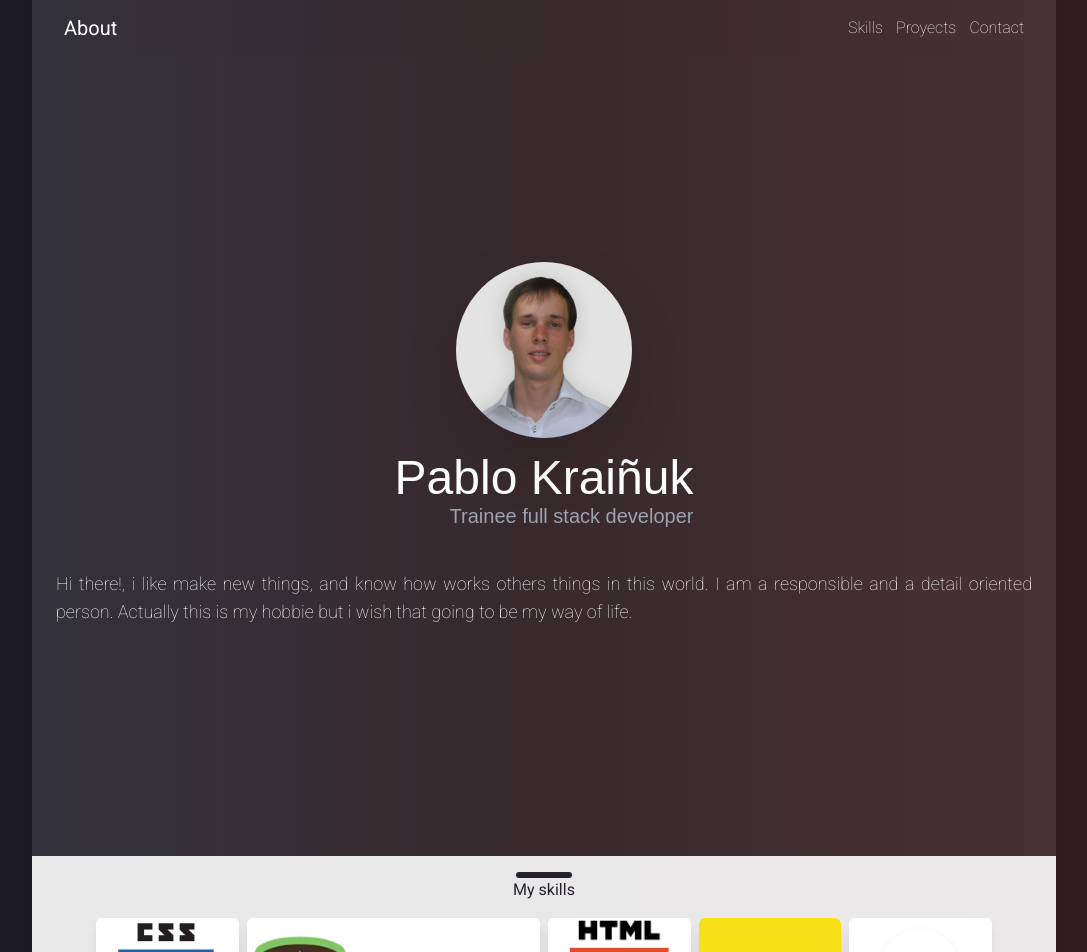
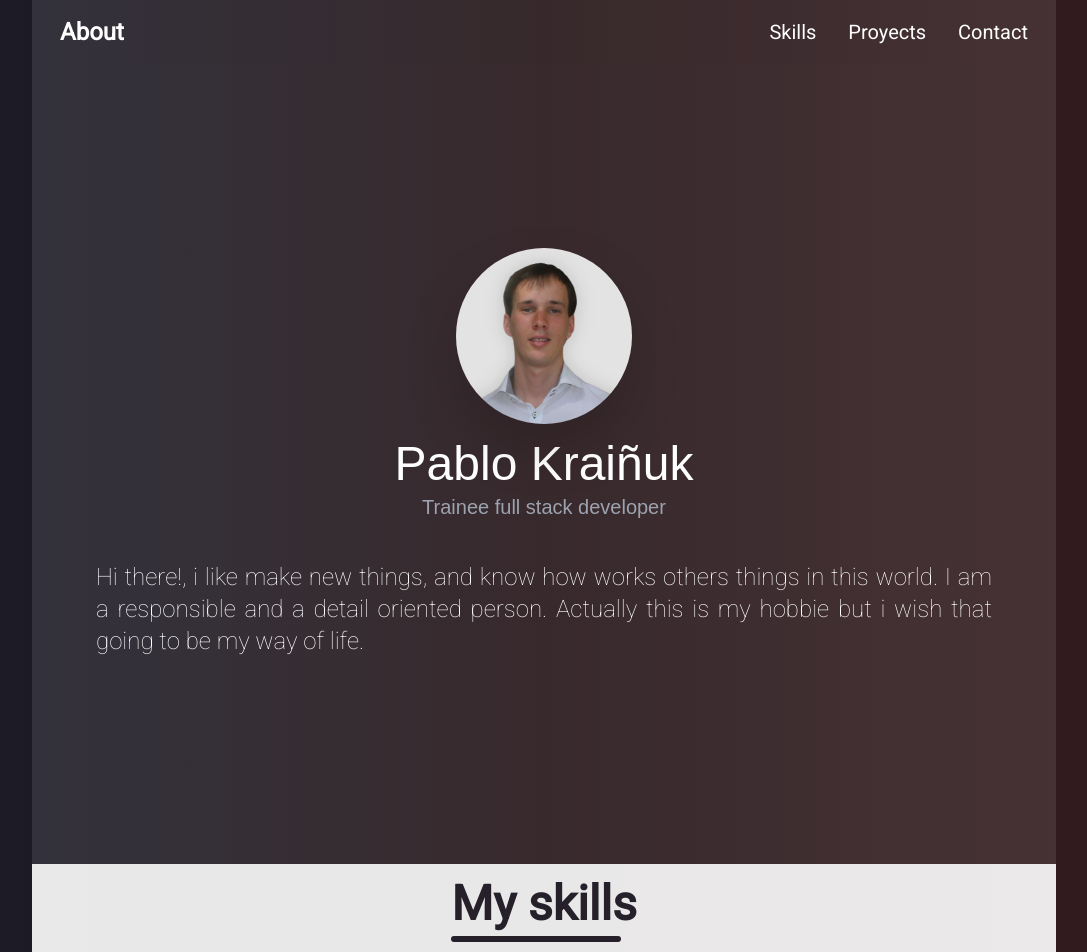
Before and after one commit to jvier93/porfolio, a Next.js app: page / in a window 1280 px wide. Shown: the top 952 px of the page, without its empty margins (96-1183 px from the left). Built offline with nearby package versions, Linux system fonts and the light colour scheme.

Commit message:
navbar modified

```diff
--- a/components/Contact.js
+++ b/components/Contact.js
@@ -12,7 +12,7 @@ export default function Contact() {
     <Section>
       <div
         id="contact"
-        className=" min-h-[60vh] w-full   max-w-5xl scroll-mt-14 bg-gray-100 p-4 "
+        className=" min-h-[60vh] w-full   max-w-5xl scroll-mt-16 bg-gray-100 p-4 "
       >
         <SectionTitle
           title={"Contact me"}
--- a/components/about.js
+++ b/components/about.js
@@ -7,19 +7,20 @@ export default function About() {
       <div
         id="about"
         className="flex min-h-screen w-full
-         max-w-5xl scroll-mt-14 flex-col items-center justify-center transition-colors   delay-200 duration-500 ease-in lg:bg-white/10"
+        max-w-5xl
+          scroll-mt-16 flex-col items-center justify-center transition-colors   duration-500 ease-in lg:bg-white/10"
       >
         <img
           className=" h-44 w-44 rounded-full object-cover  drop-shadow-2xl      "
           src={"/perfil.png"}
         ></img>
-        <div className="flex flex-col items-end  p-4 font-monserrat  text-white">
+        <div className="flex flex-col items-center gap-[5px]  p-4 font-monserrat  text-white">
           <h1 className="text-5xl font-thin">Pablo Kraiñuk</h1>
           <p className="text-xl text-gray-400">Trainee full stack developer</p>
         </div>
 
-        <div className="p-6 ">
-          <p className="text-justify  text-lg text-white ">
+        <div className="py-6 px-8 md:px-16 ">
+          <p className="text-justify  text-lg text-white md:text-2xl ">
             Hi there!, i like make new things, and know how works others things
             in this world. I am a responsible and a detail oriented person.
             Actually this is my hobbie but i wish that going to be my way of
--- a/components/badge.js
+++ b/components/badge.js
@@ -1,6 +1,6 @@
 export default function Badge({ text }) {
   return (
-    <p className="w-fit rounded-full bg-darkpurple pr-2 pl-2  text-xs text-white">
+    <p className="w-fit whitespace-nowrap rounded-full bg-darkpurple pr-2 pl-2  text-xs text-white">
       {text}
     </p>
   );
--- a/components/navbar.js
+++ b/components/navbar.js
@@ -1,38 +1,84 @@
 import Link from "next/link";
+import { AiOutlineMenu } from "react-icons/ai";
+import { AiOutlineClose } from "react-icons/ai";
+import { useState } from "react";
 
 export default function Navbar({ onTop }) {
+  const [open, setOpen] = useState(true);
+
+  const navbarLinks = [
+    { name: "Skills", link: "#skills" },
+    { name: "Proyects", link: "#proyects" },
+    { name: "Contact", link: "#contact" },
+  ];
+
   return (
     <nav
-      className={` m-auto h-14 w-full max-w-5xl  p-2 transition-colors
-       delay-200 duration-500 ease-in md:pl-4 md:pr-4 lg:pr-8 lg:pl-8
+      className={` mx-auto flex h-16  w-full max-w-5xl
+      flex-col items-start justify-center px-7  transition-colors  duration-500 ease-in
+      md:flex-row md:items-center md:justify-between
       ${
         onTop
-          ? "bg-gray-100/4 text-white lg:bg-white/10"
+          ? `text-white ${
+              open && "bg-darkpurple"
+            } md:bg-transparent lg:bg-white/10 `
           : "bg-white  text-darkpurple"
-      }  flex items-center justify-between`}
+      }
+
+
+      `}
     >
       <div>
         <Link href={"#about"}>
           <a>
-            <h3 className="text-xl font-normal ">About</h3>
+            <h3 className="text-2xl font-semibold   transition-colors  duration-500 ease-in">
+              About
+            </h3>
           </a>
         </Link>
       </div>
       <div
-        className={`flex  w-44 justify-between  ${
-          onTop ? "font-light" : " font-normal"
-        } `}
+        onClick={() => {
+          setOpen(!open);
+        }}
+        className="absolute right-8 top-4 cursor-pointer text-3xl md:hidden"
       >
-        <Link href={"#skills"}>
-          <a>Skills</a>
-        </Link>
-        <Link href={"#proyects"}>
-          <a>Proyects</a>
-        </Link>
-        <Link href={"#contact"}>
-          <a>Contact </a>
-        </Link>
+        {open ? (
+          <AiOutlineClose></AiOutlineClose>
+        ) : (
+          <AiOutlineMenu></AiOutlineMenu>
+        )}
       </div>
+      <ul
+        className={`absolute left-0 top-[60px]  w-full
+          transition-colors  duration-500 ease-in md:static  md:flex md:w-auto
+
+        ${
+          open
+            ? `top-[60px]  opacity-100 ${
+                onTop ? "bg-darkpurple" : " bg-white"
+              } md:bg-transparent`
+            : "top-[-490px] opacity-0 md:opacity-100"
+        }
+
+        `}
+      >
+        {navbarLinks.map(({ name, link }, index) => {
+          return (
+            <li
+              key={index}
+              onClick={() => {
+                setOpen(!open);
+              }}
+              className="md:text-normal my-7  ml-8 text-xl font-normal md:my-0 "
+            >
+              <Link href={link}>
+                <a>{name}</a>
+              </Link>
+            </li>
+          );
+        })}
+      </ul>
     </nav>
   );
 }
--- a/components/proyects.js
+++ b/components/proyects.js
@@ -8,14 +8,14 @@ export default function Proyects() {
     <Section>
       <div
         id="proyects"
-        className="min-h-screen w-full max-w-5xl   scroll-mt-14 bg-white/10 p-4 pb-10 "
+        className=" mx-auto flex min-h-screen w-full max-w-5xl scroll-mt-16 flex-col  items-center bg-white/10 p-4 pb-10 "
       >
         <SectionTitle
           title={"My proyects"}
           bg="bg-white"
           textColor={"text-white"}
         ></SectionTitle>
-        <div className="mt-6 flex w-full max-w-4xl flex-wrap items-center justify-center gap-4 ">
+        <div className=" flex  max-w-4xl flex-wrap items-center justify-center gap-4 ">
           <ProyectCard
             imageSrc={"/elMazo.png"}
             title={"elMazo"}
--- a/components/sectionTitle.js
+++ b/components/sectionTitle.js
@@ -1,9 +1,13 @@
 export default function SectionTitle({ title, bg, textColor }) {
   return (
     <div className="flex justify-center ">
-      <div className="flex flex-col items-center">
+      <div className="items-cente mb-6 flex flex-col">
+        <h1
+          className={`  mb-2 text-center text-3xl font-semibold md:text-5xl  ${textColor}`}
+        >
+          {title}
+        </h1>
         <div className={` h-[6px] w-11/12 rounded-full ${bg}`}></div>
-        <h1 className={`  text-center  font-medium  ${textColor}`}>{title}</h1>
       </div>
     </div>
   );
--- a/pages/index.js
+++ b/pages/index.js
@@ -24,7 +24,7 @@ export default function Home() {
       <Head>
         <title>Pablo Kraiñuk </title>
       </Head>
-      <header className="sticky top-0 z-50  ">
+      <header className="sticky top-0 left-0 z-50  ">
         <Navbar onTop={onTop}></Navbar>
       </header>
 
```
Also changed, not shown: components/proyectCard.js (+2 -2 lines), components/skills.js (+3 -3 lines).
